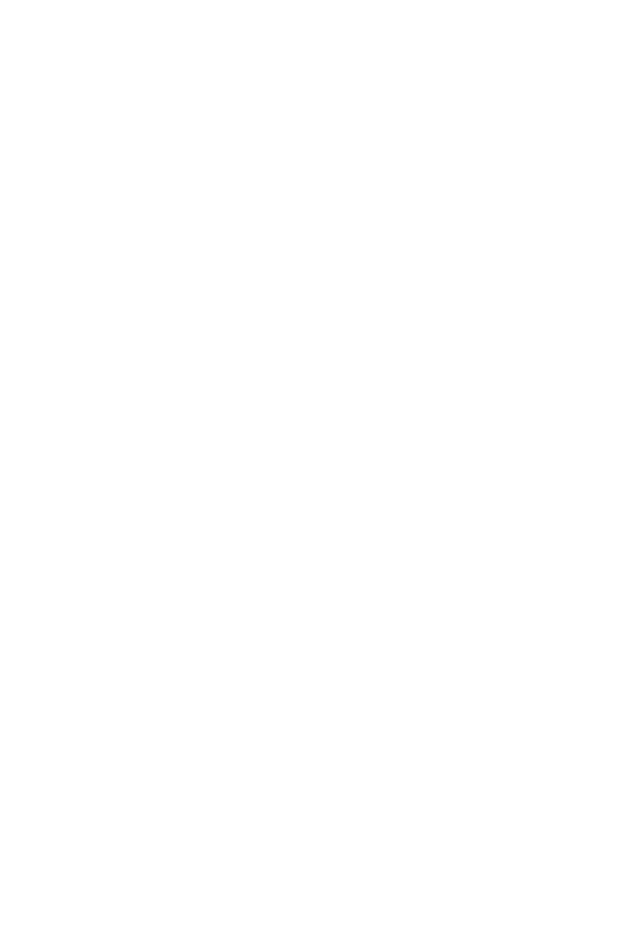
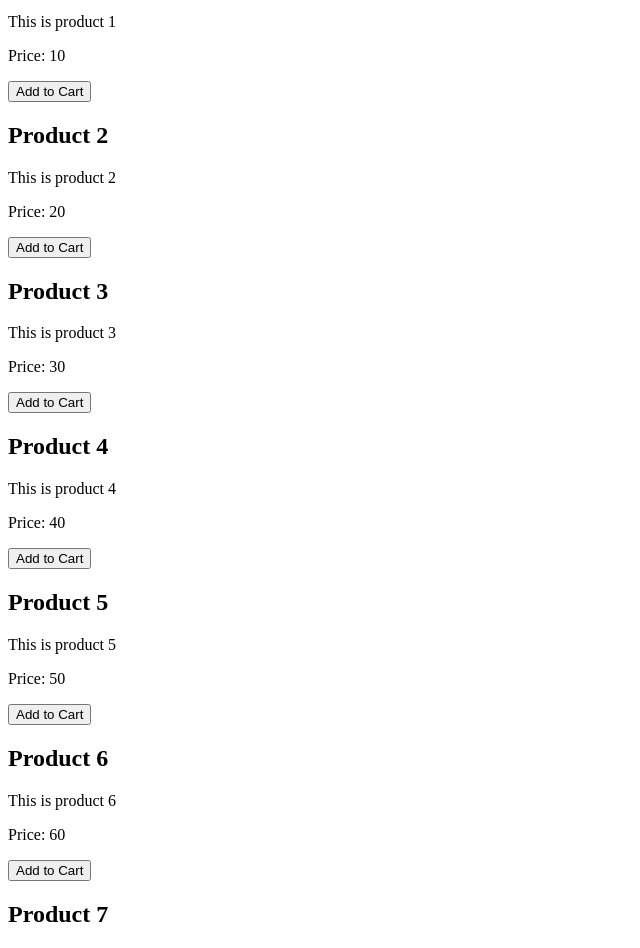
Before and after one commit to KimthinaLy/Vue-5-Shopping-Cart, a Vue app: page / in a window 1280 px wide. Shown: the part 80-1028 px from the top of the page, without its empty margins (0-640 px from the left). Before the commit the page ends 800 px from the top, so only its background shows below. Built offline with nearby package versions, Linux system fonts and the light colour scheme; the HTML template or start-up script is replaced by a standard one.

Commit message:
feat: implement ProductList

```diff
--- /dev/null
+++ b/src/components/ProductItem.vue
@@ -0,0 +1,17 @@
+<script setup lang="ts">
+import { type Product } from '@/types/product'
+import { useCartStore } from '@/stores/cartStore'
+
+const cartStore = useCartStore();
+const propes = defineProps<{
+    product: Product
+}>()
+</script>
+<template>
+    <div>
+        <h2>{{ product.name }}</h2>
+        <p>{{ product.description }}</p>
+        <p>Price: {{ product.price }}</p>
+        <button @click="cartStore.saveToCart(product.id)">Add to Cart</button>
+    </div>
+</template>
--- a/src/stores/productStore.ts
+++ b/src/stores/productStore.ts
@@ -4,16 +4,16 @@
 
 export const useProductStore = defineStore('product', () => {
   const products = ref<Product[]>([
-    { id: 1, name: 'Product 1', price: 10 },
-    { id: 2, name: 'Product 2', price: 20 },
-    { id: 3, name: 'Product 3', price: 30 },
-    { id: 4, name: 'Product 4', price: 40 },
-    { id: 5, name: 'Product 5', price: 50 },
-    { id: 6, name: 'Product 6', price: 60 },
-    { id: 7, name: 'Product 7', price: 70 },
-    { id: 8, name: 'Product 8', price: 80 },
-    { id: 9, name: 'Product 9', price: 90 },
-    { id: 10, name: 'Product 10', price: 100 },
+    { id: 1, name: 'Product 1', price: 10, description: 'This is product 1' },
+    { id: 2, name: 'Product 2', price: 20, description: 'This is product 2' },
+    { id: 3, name: 'Product 3', price: 30, description: 'This is product 3' },
+    { id: 4, name: 'Product 4', price: 40, description: 'This is product 4' },
+    { id: 5, name: 'Product 5', price: 50, description: 'This is product 5' },
+    { id: 6, name: 'Product 6', price: 60, description: 'This is product 6' },
+    { id: 7, name: 'Product 7', price: 70, description: 'This is product 7' },
+    { id: 8, name: 'Product 8', price: 80, description: 'This is product 8' },
+    { id: 9, name: 'Product 9', price: 90, description: 'This is product 9' },
+    { id: 10, name: 'Product 10', price: 100, description: 'This is product 10' },
   ])
 
   return { products }
--- a/src/types/product.ts
+++ b/src/types/product.ts
@@ -2,4 +2,5 @@
   id: number
   name: string
   price: number
+  description: string
 }
--- a/src/views/ProductList.vue
+++ b/src/views/ProductList.vue
@@ -1,7 +1,11 @@
 <script setup lang="ts">
+import { useProductStore } from '../stores/productStore';
+import ProductItem from '../components/ProductItem.vue';
 
-
+const productsStore = useProductStore();
 </script>
 <template>
-
+    <div v-for="product in productsStore.products" :key="product.id">
+        <ProductItem :product="product" />
+    </div>
 </template>
```
